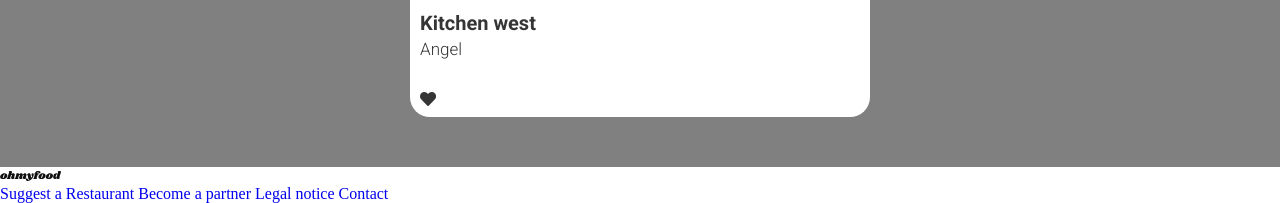
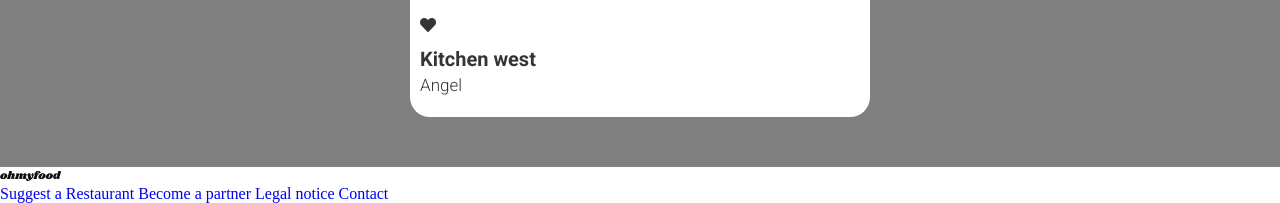
Before and after one commit to cireennyl/PROJ.3ohMyFood, a website: page index.html in a window 1280 px wide. Shown: the part 997-1200 px from the top of the page. Drawn offline with nearby package versions, Linux system fonts and the light colour scheme; files that its build step writes are made by us from their sources; files whose address does not match are found by name; a web font is replaced by a local one.

Commit message:
setting pseudo element to icon

```diff
--- a/index.html
+++ b/index.html
@@ -74,14 +74,16 @@
         <div class="card">
             <img class="card-image" img src="images/restaurants/jay-wennington-N_Y88TWmGwA-unsplash.jpg"
                 alt="image showing kitchen west Angel menu">
+            <div class="heart-icon">
+                <!--<i class="fa-sharp fa-light fa-heart"></i>--->
+                <i class="fas fa-heart"></i>
+            </div>
+
             <div class="card-content">
                 <h3 class="card-title">Kitchen west</h3>
                 <p class="card-subtitle">Angel</p>
             </div>
-            <div class="heart-icon">
-                <!--<i class="fa-sharp fa-light fa-heart"></i>--->
-                <i class="fas fa-heart"></i>
-            </div>
+
 
 
 
--- a/sass/_card.scss
+++ b/sass/_card.scss
@@ -50,7 +50,8 @@
 }
 
 .heart-icon {
-    align-items: self-start;
+    display: flex;
+    justify-content: flex-start;
 }
 
 /**********
@@ -69,7 +70,10 @@
     align-items: flex-end;
 }
 
-heart-icon:hover {
-    transition: 0s;
+.heart-icon::before {
     background-color: $gradient-bgcolor;
 }
+
+.heart-icon::before :hover {
+    background-color: $gradient-bgcolor;
+}
```
Also changed, not shown: css/styles.css, 1 other file.
